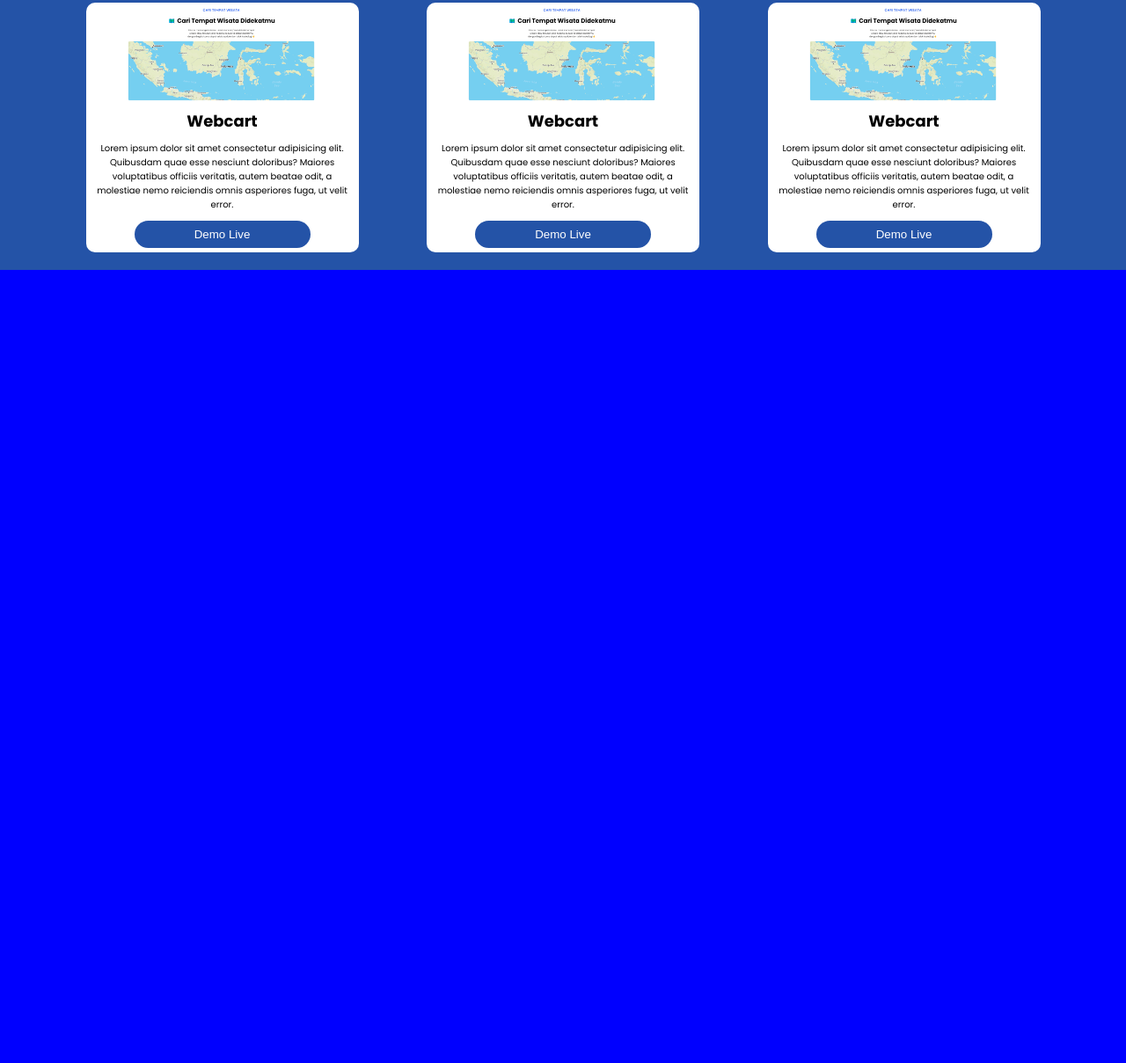
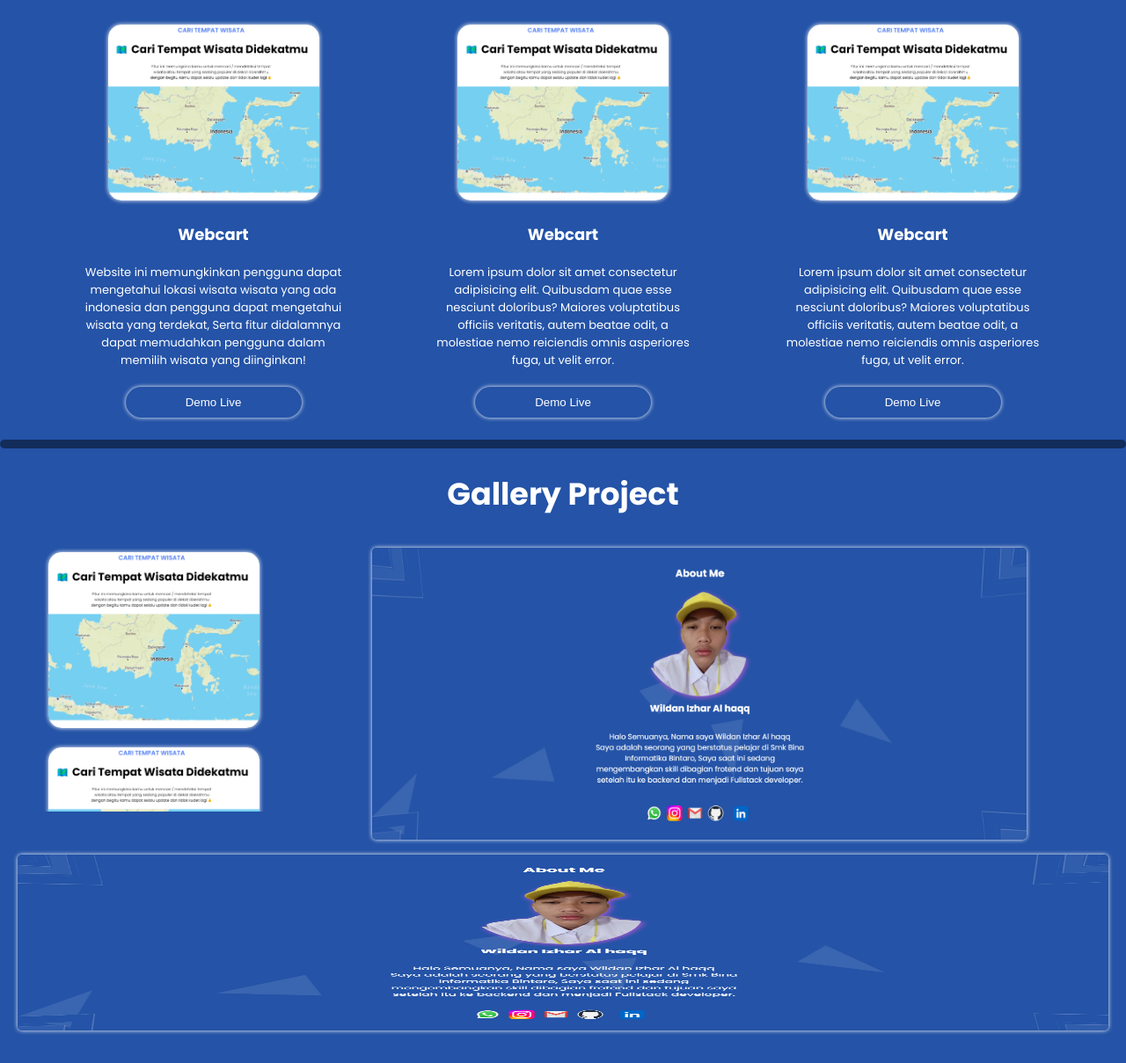
Before and after one commit to WildanIzharA/portofolio-wldnz, a plain HTML site: page index.html in a window 1280 px wide. Shown: the part 1523-2732 px from the top of the page at 88% size. Before the commit the page ends 1830 px from the top, so only its background shows below. Drawn offline with Linux system fonts and the light colour scheme; a web font is replaced by a local one.

Commit message:
menyelesaikan website portofolio (blm update project -- masih dummy datanya)

```diff
--- a/index.html
+++ b/index.html
@@ -196,13 +196,13 @@
         </div>
     </section>
 
-    <section class="project">
+    <section class="latest-project">
         <h2>Latest Project</h2>
         <div class="wrapper-card">
             <div class="card">
                <img src="./img/project/latest.png">
                <h2>Webcart</h2>
-               <p>Lorem ipsum dolor sit amet consectetur adipisicing elit. Quibusdam quae esse nesciunt doloribus? Maiores voluptatibus officiis veritatis, autem beatae odit, a molestiae nemo reiciendis omnis asperiores fuga, ut velit error.</p>
+               <p>Website ini memungkinkan pengguna dapat mengetahui lokasi wisata wisata yang ada indonesia dan pengguna dapat mengetahui wisata yang terdekat, Serta fitur didalamnya dapat memudahkan pengguna dalam memilih wisata yang diinginkan!</p>
                <button>Demo Live</button>
             </div>
             <div class="card">
@@ -220,5 +220,41 @@
         </div>
     </section>
 
+    <section class="gallery-project">
+        <section class="bar"></section>
+        <h2>Gallery Project</h2>
+        <p>Scroll Image (Horizontal)</p>
+        <main>
+
+        <!-- kumpulan project 3 ke bawah -->
+
+        <div class="wrapper-card">
+            <a href="#" class="card">
+                <img src="./img/project/latest.png">
+             </a>
+            <a href="#" class="card">
+                <img src="./img/project/latest.png">
+             </a>
+            <a href="#" class="card">
+                <img src="./img/project/latest.png">
+             </a>
+         </div>
+
+
+
+         <!--  -->
+
+         <!-- project terbaru -->
+         <div class="latest">
+             <a href="#"><img src="./img/project/portofolio.png"></a>
+         </div>
+
+         <div class="second">
+             <a href="#"><img src="./img/project/portofolio.png"></a>
+         </div>
+        </main>
+
+    </section>
+
 </body>
 </html>
--- a/style.css
+++ b/style.css
@@ -227,6 +227,7 @@ input[id="hamburgerMenu"]:checked + .menuPage{
     height: 50px;
     border-radius: 100%;
     background-color: hsl(0, 0%, 90%);
+    z-index: 99;
 }
 
 /*  */
@@ -589,13 +590,13 @@ section {
 
 /* latest Project */
 
-.project{
+.latest-project{
     color: white;
     font-size: 12px;
     padding: 20px;
 }
 
-.project > h2{
+.latest-project > h2{
     margin:  30px 0;
     font-size: 30px;
 }
@@ -605,40 +606,123 @@ section {
     flex-wrap: wrap;
     justify-content: space-evenly;
     align-items: center;
+    gap: 20px;
 }
 
 .card {
     border-radius: 10px;
+    min-width: 300px;
     width: 300px;
     padding: 5px;
-    background-color: white;
-    color: black;
+    /* background-color: white; */
+    color: white;
     text-align: center;
 }
 
+.card > h2{
+    margin-top: 20px;
+}
 
 .card > img{
-    border-top-right-radius: 10px;
-    border-top-left-radius: 10px;
+    /* border-top-right-radius: 10px;
+    border-top-left-radius: 10px; */
     width: 80%;
+    height: 200px;
+    object-fit: cover;
+
+    border-radius: 15px;
+    box-shadow:  0 0 5px white;
 }
 
 .card  > p {
-    margin : 10px 0;
-    font-size: 10px;
+    margin : 20px 0;
+    font-size: clamp(12px,13px,14px);
 }
 
 .card > button{
     width: 200px;
+    height: 35px;
     padding: 8px;
     border-radius: 20px;
     background-color: var(--backgroundSection);
     color: white;
     border: none;
+    box-shadow: 0 0 5px white;
+    cursor: pointer;
+}
+
+.card > button:hover{
+    box-shadow:  0 0 5px 2px var(--colorDj);
 }
 
 /*  */
 
+/* gallery project section */
+
+.gallery-project {
+    position: relative;
+    padding-top: 20px;
+}
+
+.gallery-project > h2{
+    padding: 15px;
+    text-align: center;
+    color: white;
+    font-size: 35px;
+}
+
+.gallery-project > :nth-child(3){
+    width: 100%;
+    color: white;
+    font-size: 22px;
+    text-align: center;
+    position: absolute;
+    bottom: 5px;
+}
+
+main{
+    padding: 20px;
+    padding-bottom: 30px;
+    text-align: center;
+}
+
+main > .wrapper-card{
+    flex-direction: row;
+    flex-wrap: nowrap;
+    justify-content: space-around;
+    gap: 5px;
+    /* background-color: red; */
+    overflow: hidden;
+    overflow-x: scroll;
+ }
+
+main > .wrapper-card::-webkit-scrollbar{
+    width: 0;
+}
+main > div:nth-child(2),
+main > div:nth-child(3){
+    display: none;
+}
+main > div > a >  img{
+    box-shadow: 0 0 5px white;
+}
+
+main > .latest > a >  img{
+   width: 60%;
+   border-radius: 5px;
+}
+
+main > .second{
+   width: 100%;
+}
+
+main > .second > a >  img{
+    margin-top: 10px;
+  width: 100%;
+  height: 200px;
+  border-radius: 5px;
+  object-fit: fill;
+}
 /*  */
 
 /* keyframes */
@@ -678,6 +762,25 @@ section {
     .sideRight > .ellipseDj{
         display: block;
     }
+
+
+    main > .wrapper-card{
+        flex-direction: column;
+        flex-wrap: nowrap;
+        justify-content: space-evenly;
+        gap: 5px;
+        height: 300px;
+        overflow: hidden;
+        overflow-y: scroll;
+        float: left;
+     }
+     main > div:nth-child(2),
+     main > div:nth-child(3){
+        display: block;
+    }
+    .gallery-project > :nth-child(3){
+        display: none;
+    }
 }
 
 @media (max-width:800px){
@@ -712,4 +815,9 @@ section {
         scale: 1;
         margin-left: 10px;
     }
+
+    main > .wrapper-card{
+        width: 90%;
+        float: none;
+     }
 }
```
Also changed, not shown: img/project/portofolio.png (added).
